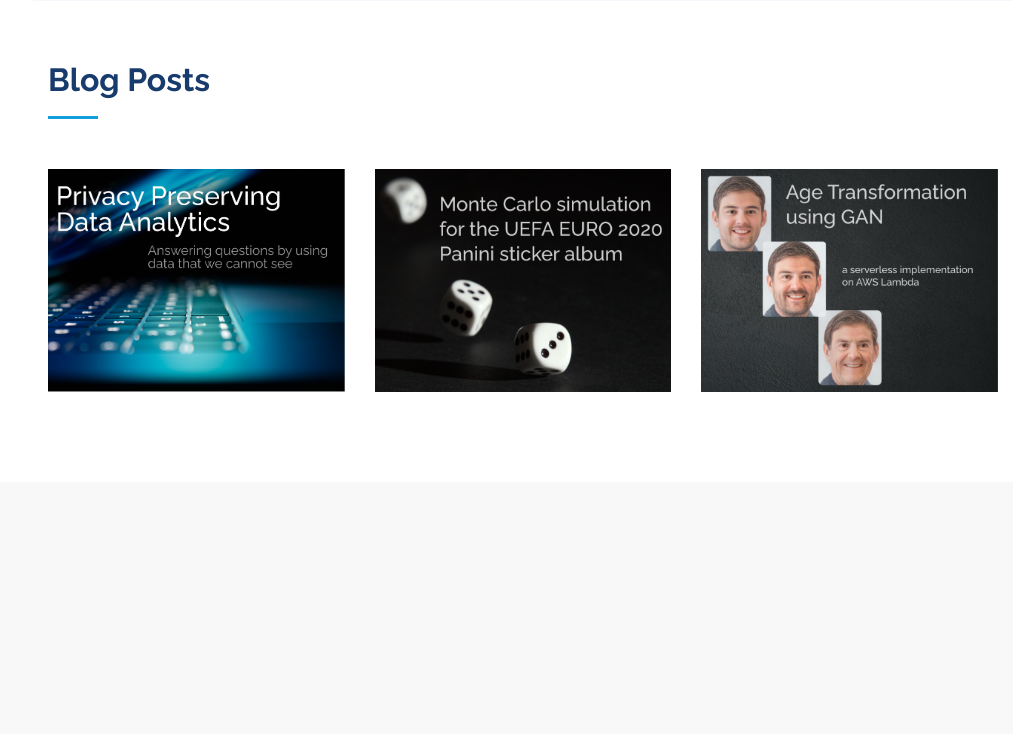
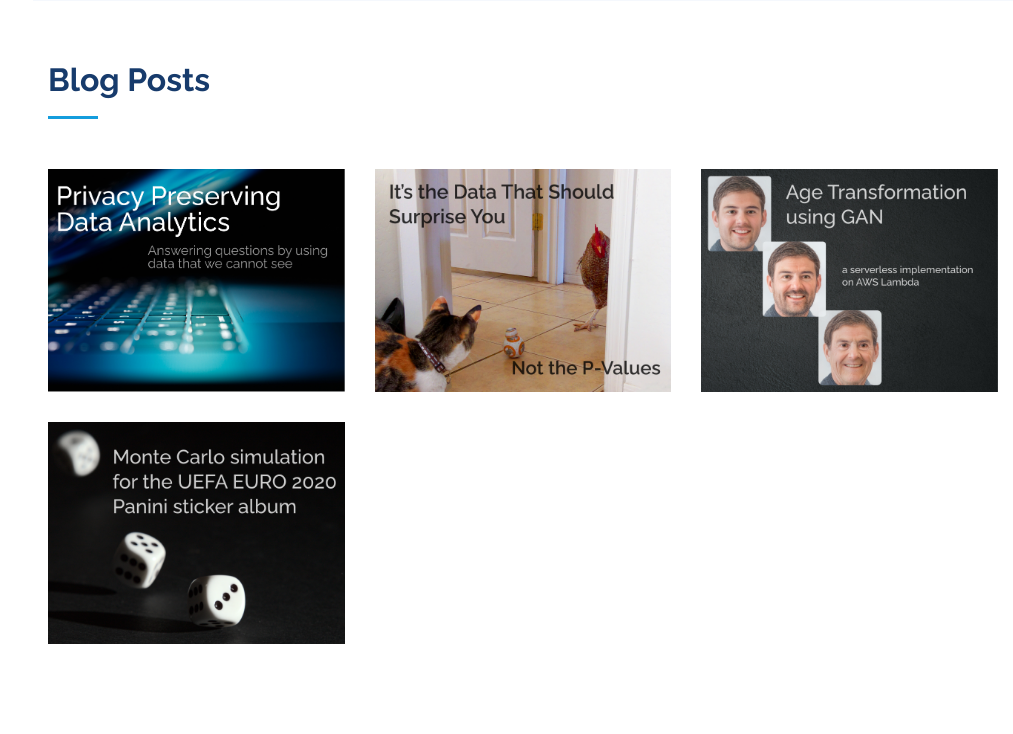
Before and after one commit to PatrickStaehli/portfolio_website, a Flask app: page / in a window 1280 px wide. Shown: the part 4166-4900 px from the top of the page, without its empty margins (267-1280 px from the left). Before the commit the page ends 4558 px from the top, so only its background shows below. Run offline with Flask 2, Linux system fonts and the light colour scheme; some libraries are stand-ins or nearby versions.

Commit message:
Add Medium blog post about PValue

```diff
--- a/webapp/templates/index.html
+++ b/webapp/templates/index.html
@@ -480,7 +480,7 @@
         </div>
 		-->
         <div class="row portfolio-container" data-aos="fade-up" data-aos-delay="100">
-			<!-- One Fitness occupancy -->
+			<!-- Medium: Data Privacy -->
           <div class="col-lg-4 col-md-6 portfolio-item filter-app">
             <div class="portfolio-wrap">
               <img src="static/assets/img/portfolio/portfolio_dataprivacy1.png" class="img-fluid" alt="">
@@ -489,13 +489,34 @@
               </div>
             </div>
           </div>
+      <!-- Medium: P-Value -->
+      <div class="col-lg-4 col-md-6 portfolio-item filter-app">
+        <div class="portfolio-wrap">
+          <img src="static/assets/img/portfolio/portfolio_pvalue.png" class="img-fluid" alt="">
+          <div class="portfolio-links">
+            <a href="https://medium.com/towards-data-science/its-the-data-that-should-surprise-you-not-the-p-values-79fce3963d35" title="Go to Blogpost"><i class="bx bxl-medium"></i></a>
+          </div>
+        </div>
+      </div>
+      <!-- Age Transformation -->
+      <div class="col-lg-4 col-md-6 portfolio-item filter-app">
+        <div class="portfolio-wrap">
+          <img src="static/assets/img/portfolio/portfolio-4.png" class="img-fluid" alt="">
+          <div class="portfolio-links">
+            <a href="https://medium.com/aws-tip/deploy-machine-learning-models-with-a-serverless-implementation-on-aws-labmda-808de9062708" title="Go to Blogpost"><i class="bx bxl-medium"></i></a>
+            <a href="static/assets/img/portfolio/portfolio-4.gif" data-gall="portfolioGallery" class="venobox" title="Preview"><i class="bx bx-search"></i></a>
+            <a href="https://www.patrickstaehli.ch/age_transformator" title="Go to project"><i class="bx bx-link"></i></a>
+            <a href="https://github.com/PatrickStaehli/age_transformator" title="Go to Github"><i class="bx bxl-github"></i></a>
+          </div>
+        </div>
+      </div>
 		  <!-- Monte Carlo Simulation -->
 		  <div class="col-lg-4 col-md-6 portfolio-item filter-app">
             <div class="portfolio-wrap">
               <img src="static/assets/img/portfolio/portfolio-2.png" class="img-fluid" alt="">
               <div class="portfolio-links">
                 <a href="https://medium.com/@patrick.staehli_95233/a-gentle-introduction-to-monte-carlo-simulations-7cc298c9a265" title="Go to Blogpost"><i class="bx bxl-medium"></i></a>
-                <a href="static/assets/img/portfolio/portfolio-2_results.png" data-gall="portfolioGallery" class="venobox" title="Preview"><i class="bx bx-plus"></i></a>
+                <a href="static/assets/img/portfolio/portfolio-2_results.png" data-gall="portfolioGallery" class="venobox" title="Preview"><i class="bx bx-search"></i></a>
 				        <a href="https://github.com/PatrickStaehli/panini_monte_carlo" title="Go to Github"><i class="bx bxl-github"></i></a>
               </div>
             </div>
@@ -510,17 +531,7 @@
             </div>
           </div>
         </div> -->
-        <!-- Age Transformation -->
-		    <div class="col-lg-4 col-md-6 portfolio-item filter-app">
-          <div class="portfolio-wrap">
-            <img src="static/assets/img/portfolio/portfolio-4.png" class="img-fluid" alt="">
-            <div class="portfolio-links">
-              <a href="static/assets/img/portfolio/portfolio-4.gif" data-gall="portfolioGallery" class="venobox" title="Preview"><i class="bx bx-plus"></i></a>
-              <a href="https://www.patrickstaehli.ch/age_transformator" title="Go to project"><i class="bx bx-link"></i></a>
-				      <a href="https://github.com/PatrickStaehli/age_transformator" title="Go to Github"><i class="bx bxl-github"></i></a>
-            </div>
-          </div>
-        </div>
+
 
         </div>
 
```
Also changed, not shown: webapp/static/assets/img/portfolio/portfolio_pvalue.png (added).
